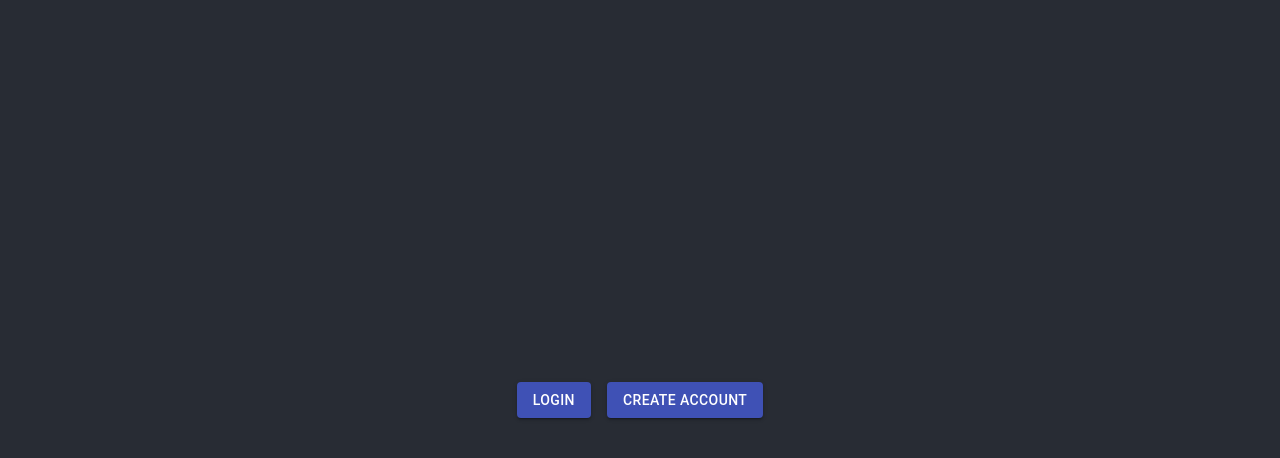
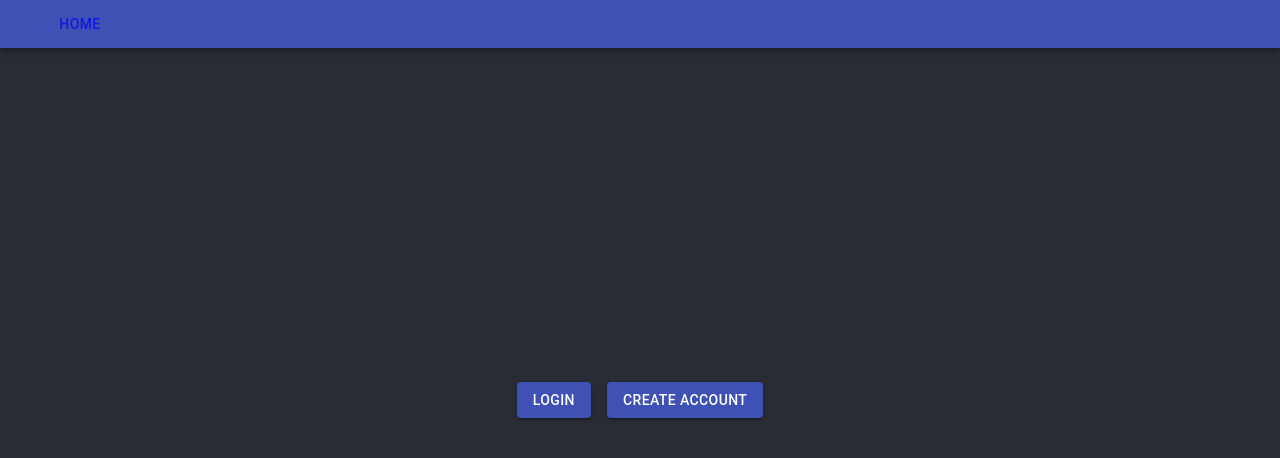
Before and after one commit to Scout2012/Music-Recommender, a React (Create React App) app in the folder music-frontend/: page / in a window 1280 px wide. Shown: the top 458 px of the page. Built offline with nearby package versions, Linux system fonts and the light colour scheme.

Commit message:
added router and configured HorizOptionButton to contain new property

```diff
--- a/music-frontend/src/App.tsx
+++ b/music-frontend/src/App.tsx
@@ -1,22 +1,40 @@
 import React from 'react';
 import './App.css';
+import { BrowserRouter as Router, Route, Link } from 'react-router-dom';
+import { AppBar, Tabs, Tab } from '@material-ui/core';
 
 import { HorizOptionButton } from './components/MainOptions'
 
 function App() {
   return (
+
     <div className="App">
       <header className="App-header">
+        <Router>
+          <AppBar>
+            <Tabs>
+              <Link to='/'>
+                <Tab label="Home"/>
+              </Link>
+            </Tabs>
+          </AppBar>
               <HorizOptionButton options={[
                 {
                   name: "Login",
                   id: 0,
+                  route: "/login/",
                 },
                 {
                   name: "Create Account",
                   id: 1,
+                  route: "/create/",
                 },
               ]}/>
+
+            <Route path="/"/>
+            <Route path="/login/"/>
+            <Route path="/create/"/>
+        </Router>
       </header>
     </div>
   );
--- a/music-frontend/src/components/MainOptions.tsx
+++ b/music-frontend/src/components/MainOptions.tsx
@@ -1,10 +1,12 @@
 import React, {FunctionComponent} from 'react'
 import Button from '@material-ui/core/Button';
 import Grid from '@material-ui/core/Grid';
+import { Link } from 'react-router-dom';
 
 type HorizButtonOptions = {
     name: string,
     id: number,
+    route: string,
 }
 
 type HorizButtonProps = {
@@ -18,9 +20,11 @@ export const HorizOptionButton: FunctionComponent<HorizButtonProps> = ({options}
           <Grid container justify="center" spacing={2}>
             {options.map((option) => (
                 <Grid key={option.id} item>
-                    <Button variant="contained" color="primary">
-                        {option.name}
-                    </Button>
+                    <Link to={option.route}>
+                        <Button variant="contained" color="primary">
+                            {option.name}
+                        </Button>
+                    </Link>
                 </Grid>
             ))}
           </Grid>
```
Lines whose indentation alone changed are shown as unchanged.
